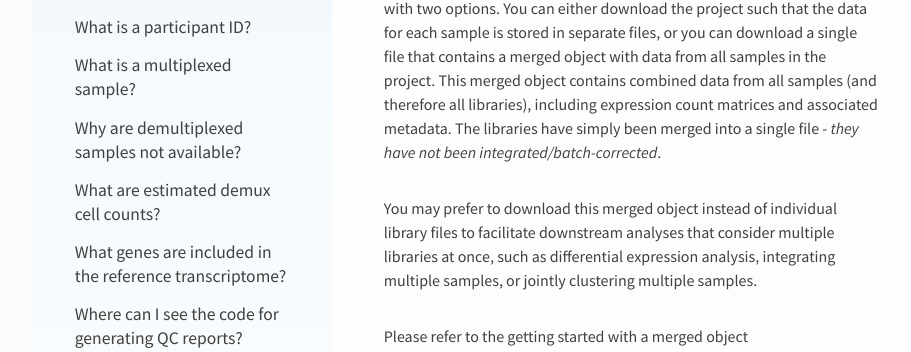
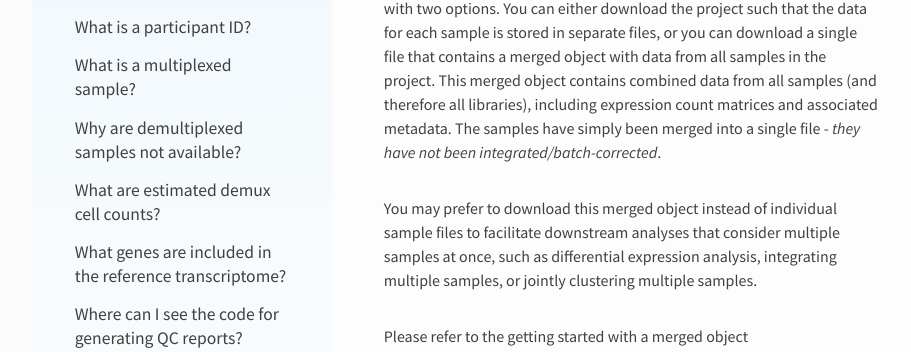
Before and after one commit to DongzeHE/scpca-docs, a Sphinx documentation site: the page built from docs/faq.md, in a window 1280 px wide and 900 px high, scrolled down 7012 px. Shown: the part 310-662 px from the top of the window, without its empty margins (158-1069 px from the left). Built offline with Sphinx 7.4.7 and the Read the Docs theme 2.0.0, drawn with Linux system fonts in a browser that asks for light colours; some of the changed text lies outside the part shown.

Commit message:
replace a few more spots with library -> sample

```diff
--- a/docs/faq.md
+++ b/docs/faq.md
@@ -172,8 +172,8 @@
 When you download all data for a ScPCA project, you will be presented with two options.
 You can either download the project such that the data for each sample is stored in separate files, or you can download a single file that contains a merged object with data from all samples in the project.
 This merged object contains combined data from all samples (and therefore all libraries), including expression count matrices and associated metadata.
-The libraries have simply been merged into a single file - _they have not been integrated/batch-corrected_.
+The samples have simply been merged into a single file - _they have not been integrated/batch-corrected_.
 
-You may prefer to download this merged object instead of individual library files to facilitate downstream analyses that consider multiple libraries at once, such as differential expression analysis, integrating multiple samples, or jointly clustering multiple samples.
+You may prefer to download this merged object instead of individual sample files to facilitate downstream analyses that consider multiple samples at once, such as differential expression analysis, integrating multiple samples, or jointly clustering multiple samples.
 
 Please refer to {ref}`the getting started with a merged object section<getting_started:working with a merged scpca object` for more details on working with merged objects.
```
